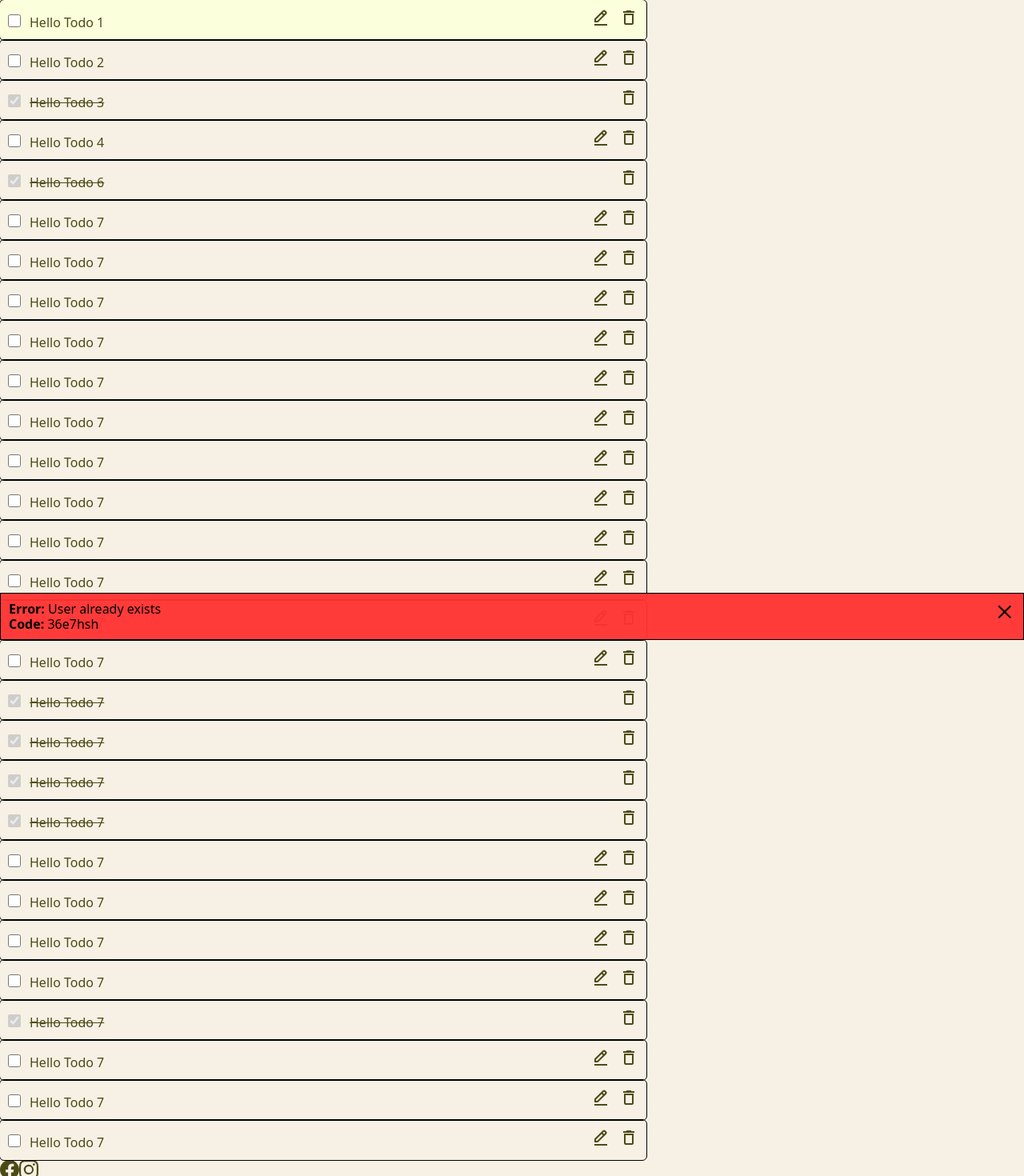
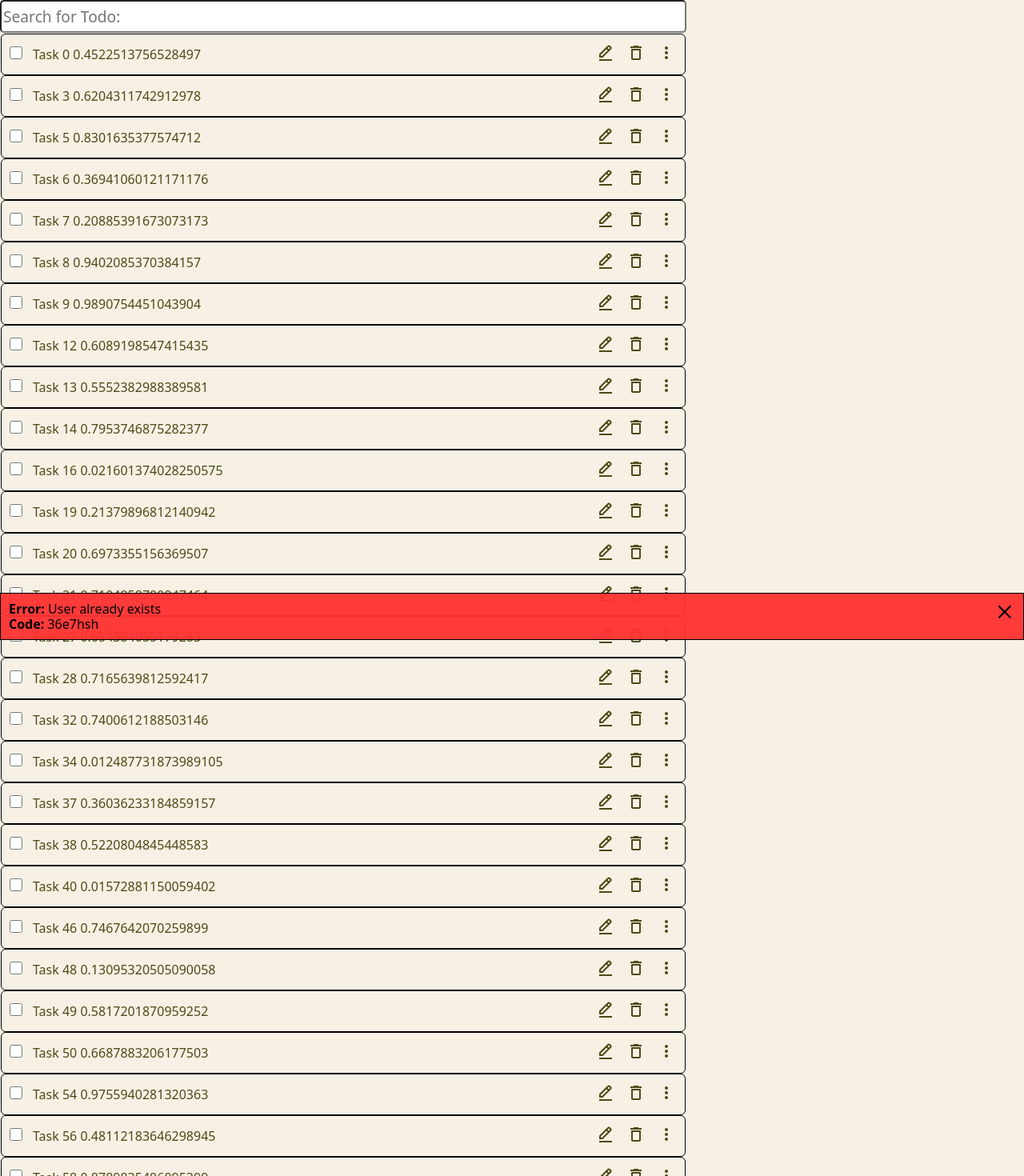
Before and after one commit to ahnafwafiq-com/reactbase, a React (Vite) app: page / in a window 1280 px wide. Shown: the top 1470 px of the page at 80% size. Built offline with nearby package versions, Linux system fonts and the light colour scheme.

Commit message:
Implemented Todo List Component

```diff
--- a/src/App.tsx
+++ b/src/App.tsx
@@ -1,10 +1,14 @@
-import "./App.css";
+// Importing CSS files
+import "./CSS/App.css";
 import "normalize.css";
+
+// Importing External Components
 import Error from "./components/Error";
-import SocialIcons from "./components/SocialIcons";
+// import SocialIcons from "./components/SocialIcons";
+import TodoList from "./components/TodoList";
+
+// Importing Firebase features
 import app from "./Firebase-config";
-import TodoItem from "./components/TodoList/TodoItem";
-
 import { getAnalytics } from "firebase/analytics";
 // import {} from "firebase/firestore";
 // import { getAuth } from "firebase/auth";
@@ -12,42 +16,29 @@ import { getAnalytics } from "firebase/analytics";
 
 getAnalytics(app);
 
+interface Todo {
+    id: string;
+    task: string;
+    finished: boolean;
+    created: Date;
+}
+
 function App() {
+    const TodoListProps: Todo[] = [];
+    for (let i = 0; i <= 1000; i++) {
+        TodoListProps.push({
+            id: `${Math.random() * 100000000}`,
+            task: `Task ${i} ${Math.random()}`,
+            finished: Math.round(Math.random()) ? true : false,
+            created: new Date(),
+        });
+    }
     // const auth = getAuth(app);
     // const [user] = useAuthState(auth);
     return (
         <>
             <Error code="36e7hsh">User already exists</Error>
-            <TodoItem finished={false}>Hello Todo 1</TodoItem>
-            <TodoItem finished={false}>Hello Todo 2</TodoItem>
-            <TodoItem finished={true}>Hello Todo 3</TodoItem>
-            <TodoItem finished={false}>Hello Todo 4</TodoItem>
-            <TodoItem finished={true}>Hello Todo 6</TodoItem>
-            <TodoItem finished={false}>Hello Todo 7</TodoItem>
-            <TodoItem finished={false}>Hello Todo 7</TodoItem>
-            <TodoItem finished={false}>Hello Todo 7</TodoItem>
-            <TodoItem finished={false}>Hello Todo 7</TodoItem>
-            <TodoItem finished={false}>Hello Todo 7</TodoItem>
-            <TodoItem finished={false}>Hello Todo 7</TodoItem>
-            <TodoItem finished={false}>Hello Todo 7</TodoItem>
-            <TodoItem finished={false}>Hello Todo 7</TodoItem>
-            <TodoItem finished={false}>Hello Todo 7</TodoItem>
-            <TodoItem finished={false}>Hello Todo 7</TodoItem>
-            <TodoItem finished={false}>Hello Todo 7</TodoItem>
-            <TodoItem finished={false}>Hello Todo 7</TodoItem>
-            <TodoItem finished={true}>Hello Todo 7</TodoItem>
-            <TodoItem finished={true}>Hello Todo 7</TodoItem>
-            <TodoItem finished={true}>Hello Todo 7</TodoItem>
-            <TodoItem finished={true}>Hello Todo 7</TodoItem>
-            <TodoItem finished={false}>Hello Todo 7</TodoItem>
-            <TodoItem finished={false}>Hello Todo 7</TodoItem>
-            <TodoItem finished={false}>Hello Todo 7</TodoItem>
-            <TodoItem finished={false}>Hello Todo 7</TodoItem>
-            <TodoItem finished={true}>Hello Todo 7</TodoItem>
-            <TodoItem finished={false}>Hello Todo 7</TodoItem>
-            <TodoItem finished={false}>Hello Todo 7</TodoItem>
-            <TodoItem finished={false}>Hello Todo 7</TodoItem>
-            <SocialIcons></SocialIcons>
+            <TodoList items={TodoListProps} />
         </>
     );
 }
--- a/src/App.css
+++ b/src/CSS/App.css
@@ -1,4 +1,4 @@
-@import url("./CSS/variables.css");
+@import url("./variables.css");
 
 body {
     background-color: var(--color-one);
--- a/src/components/TodoList/TodoItem.module.css
+++ b/src/components/TodoList/TodoItem.module.css
@@ -11,20 +11,19 @@
     padding: 10px;
 }
 
-.deleteButtonTd {
+.deleteButton {
     padding: 10px;
     color: var(--color-two);
+    transition: transform 0.25s;
 }
 
 .editButton {
     color: var(--color-two);
+    transition: transform 0.25s;
 }
 
 .todoText {
     font-size: 1rem;
-    font-family: system-ui, -apple-system, BlinkMacSystemFont, "Segoe UI",
-        Roboto, Oxygen, Ubuntu, Cantarell, "Open Sans", "Helvetica Neue",
-        sans-serif;
     width: clamp(250px, 100vw, 700px);
     color: var(--color-two);
 }
@@ -53,3 +52,15 @@
     transform: scale(1.1);
     cursor: pointer;
 }
+
+.optionsButton {
+    color: var(--color-two);
+    padding: 10px;
+    padding-left: 0;
+    transition: transform 0.25s;
+}
+
+.optionsButton:hover {
+    cursor: pointer;
+    transform: scale(1.1);
+}
--- a/src/components/TodoList/TodoItem.tsx
+++ b/src/components/TodoList/TodoItem.tsx
@@ -1,7 +1,7 @@
 // import { useState } from "react";
 import Styles from "./TodoItem.module.css";
 import { MdOutlineDelete } from "react-icons/md";
-import { BiEditAlt } from "react-icons/bi";
+import { BiEditAlt, BiDotsVerticalRounded } from "react-icons/bi";
 
 // Defining Interface for <TodoItem/> props
 interface Props {
@@ -48,9 +48,14 @@ function TodoItem({ children, finished }: Props) {
                 )}
             </td>
 
-            <td className={Styles.deleteButtonTd}>
+            <td>
                 <div className={Styles.deleteButton} title="Delete Todo">
                     <MdOutlineDelete size={iconSize} />
+                </div>
+            </td>
+            <td>
+                <div className={Styles.optionsButton}>
+                    <BiDotsVerticalRounded size={iconSize} />
                 </div>
             </td>
         </tr>
--- a/src/components/TodoList/TodoList.module.css
+++ b/src/components/TodoList/TodoList.module.css
@@ -0,0 +1,6 @@
+.searchbox {
+    width: clamp(200px, 100vw, 850px);
+    height: 2.2rem;
+    font-size: 1.2rem;
+    border-radius: 5px;
+}
--- a/src/components/TodoList/TodoList.tsx
+++ b/src/components/TodoList/TodoList.tsx
@@ -1,27 +1,66 @@
+import { useState, useRef } from "react";
 import TodoItem from "./TodoItem";
 import Styles from "./TodoList.module.css";
-
+// import { getAuth } from "firebase/auth";
+// import app from "../../Firebase-config";
+// import { collection } from "firebase/firestore";
 interface Todo {
     id: string;
     task: string;
     finished: boolean;
     created: Date;
 }
-
 interface Props {
     items: Todo[];
 }
 
 function TodoList({ items }: Props) {
+    const [TodoItems, setTodoItems] = useState(items);
+    // const auth = getAuth(app);
+    // auth.currentUser?.photoURL;
+    const searchRef = useRef<HTMLInputElement>(null);
+
+    document.addEventListener("keyup", (e) => {
+        if (e.key === "/") {
+            if (searchRef.current) {
+                searchRef.current.focus();
+            }
+        }
+    });
+
+    const search = () => {
+        const query = searchRef?.current?.value.toLowerCase();
+        if (query) {
+            setTodoItems(
+                items.filter((item) => {
+                    return item.task.toLowerCase().includes(query)
+                        ? item
+                        : null;
+                })
+            );
+        }
+    };
     return (
         <div className={Styles.todoList}>
-            {items.map((item) => {
+            <input
+                onChange={search}
+                ref={searchRef}
+                type="text"
+                placeholder="Search for Todo:"
+                name="searchTodo"
+                className={Styles.searchbox}
+            />
+            <table>
+                <tbody>
+                    {TodoItems.map((item) => {
                         return item.finished ? null : (
                             <TodoItem key={item.id} finished={false}>
                                 {item.task}
                             </TodoItem>
                         );
                     })}
+                </tbody>
+            </table>
         </div>
     );
 }
--- a/src/components/TodoList/index.ts
+++ b/src/components/TodoList/index.ts
@@ -0,0 +1,3 @@
+import TodoList from "./TodoList";
+
+export default TodoList;
```
Also changed, not shown: src/main.tsx (+9 -9 lines), src/CSS/index.css (renamed from src/index.css), 1 other file (tests, documents, lock files or other folders). Lines whose indentation alone changed are shown as unchanged.
